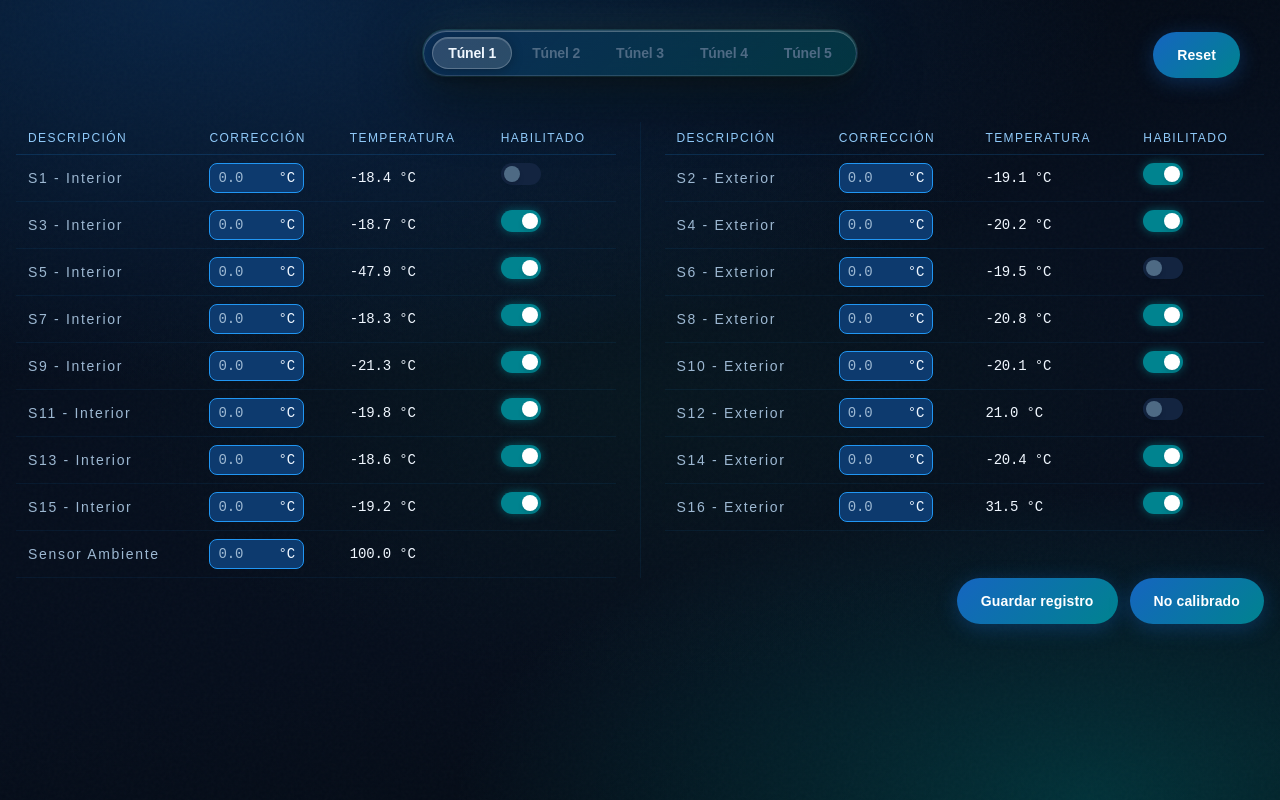
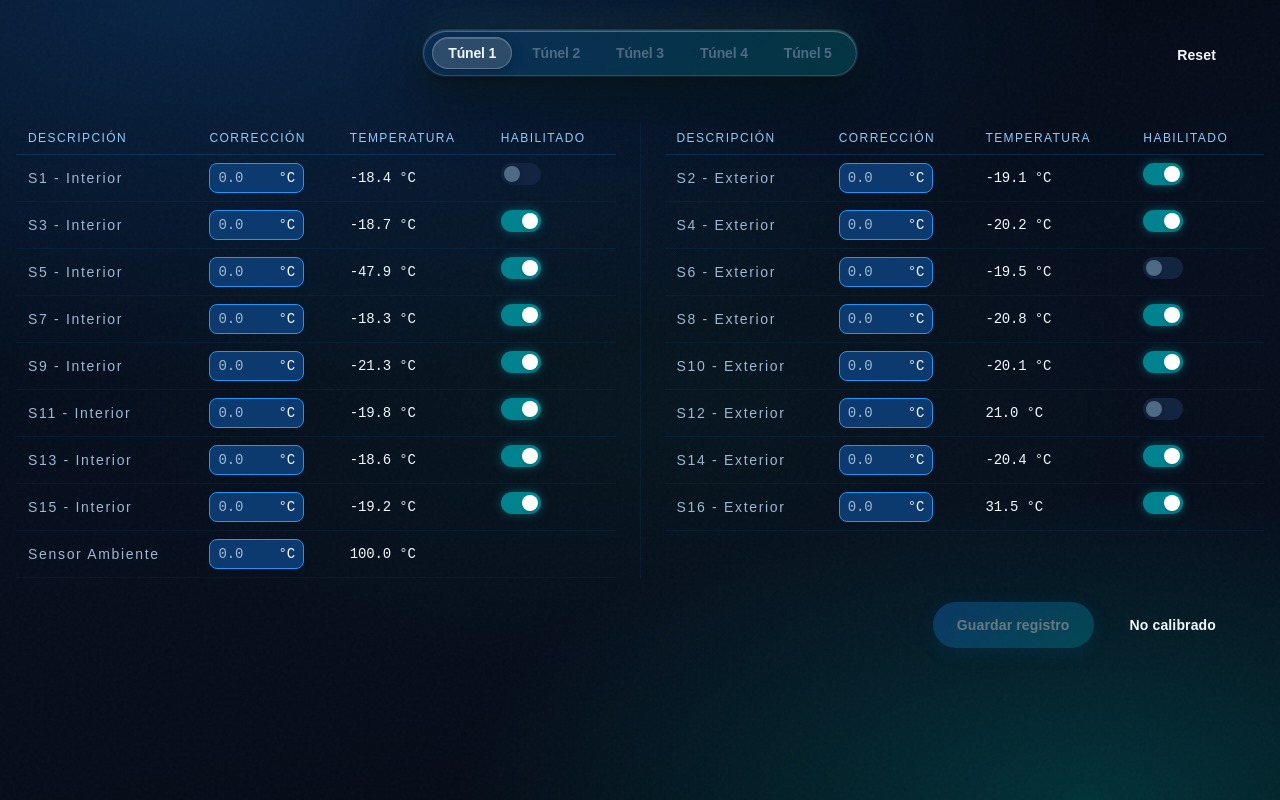
Before and after one commit to palaciosmegan/calibradores-friomamut, a React (Vite) app: page / in a window 1280 px wide. Built offline with nearby package versions, Linux system fonts and the light colour scheme; no server answers.

Commit message:
adding functionality to 'Guardar registro' y 'Reset' buttons

```diff
--- a/src/Viewer.tsx
+++ b/src/Viewer.tsx
@@ -1,10 +1,12 @@
-import { useState } from 'react'
+import { useState, useRef } from 'react'
+import clsx from 'clsx'
 import { Nav } from './ui/Nav'
 import { AMBIENTES } from './config/ambientes.config'
-import { Calibrador } from './ui/Calibrador'
+import { Calibrador, type CalibradorHandle } from './ui/Calibrador'
 
 export const Viewer = () => {
 	const [activeTab, setActiveTab] = useState(AMBIENTES[0].id)
+	const refs = useRef<Record<number, CalibradorHandle | null>>({})
 
 	return (
 		<div className="flex flex-col">
@@ -13,14 +15,20 @@ export const Viewer = () => {
 				activeId={activeTab}
 				onSelect={setActiveTab}
 			/>
-			<button className='absolute right-0 btn btn-primary my-8 mr-10'>Reset</button>
+			<button
+				className='absolute right-0 btn btn-ghost my-8 mr-10'
+				onClick={() => refs.current[activeTab]?.reset()}
+			>
+				Reset
+			</button>
 			<main className="flex-1 pb-[30px] relative">
 				{AMBIENTES.map(a => (
 					<div
 						key={a.id}
-						className={` ${a.id !== activeTab ? 'hidden' : ''}`}
+						className={clsx(a.id !== activeTab && 'hidden')}
 					>
 						<Calibrador
+							ref={el => { refs.current[a.id] = el }}
 							ambienteId={a.id}
 							isActive={a.id === activeTab}
 						/>
--- a/src/ui/Calibrador.tsx
+++ b/src/ui/Calibrador.tsx
@@ -1,78 +1,16 @@
-import { useState, useEffect, memo, useCallback } from 'react'
+import { useState, useEffect, memo, useCallback, useImperativeHandle, forwardRef } from 'react'
 import { MOCK_SENSORES, type SensorMock } from '../mock-data/sensores.mock'
 import { Message } from './Message'
+import { SensorRow } from './SensorRow'
+
+export interface CalibradorHandle {
+	reset: () => void
+}
 
 interface CalibradorProps {
 	ambienteId: number
 	isActive: boolean
 }
-
-const orientationParsed = { INT: 'Interior', EXT: 'Exterior' }
-
-const getDisplayName = (sensor: SensorMock) => {
-	const sensorName = sensor.id.substring(0, 1) === 'T' ? sensor.id.split(' ')[1] : sensor.id
-	if (sensorName.substring(0, 1) === 'S') {
-		return 'S' + sensorName.split('S')[1].replace(/^0+(?!$)/, '') + ' - ' + orientationParsed[sensor.orientation]
-	}
-	return 'Sensor Ambiente'
-}
-
-const Toggle = ({ checked, onChange }: { checked: boolean; onChange: () => void }) => (
-	<button
-		type="button"
-		role="switch"
-		aria-checked={checked}
-		onClick={onChange}
-		className={`relative w-10 h-[22px] rounded-full outline-none transition-all duration-300 focus-visible:ring-2 focus-visible:ring-[var(--color-teal-glow)] focus-visible:ring-offset-2 focus-visible:ring-offset-[var(--color-abyss)] ${
-			checked
-				? 'bg-[var(--color-teal-mid)] shadow-[0_0_10px_rgba(0,131,143,0.6)]'
-				: 'bg-[var(--color-raised)]'
-		}`}
-	>
-		<span className={`absolute top-[3px] left-[3px] w-4 h-4 rounded-full shadow-md transition-transform duration-300 ease-[cubic-bezier(0.34,1.56,0.64,1)] ${
-			checked ? 'translate-x-[18px] bg-white' : 'translate-x-0 bg-[var(--color-text-muted)]'
-		}`} />
-	</button>
-)
-
-interface SensorRowProps {
-	sensor: SensorMock
-	correction: string
-	enabled: boolean
-	onCorrectionChange: (id: string, value: string) => void
-	onEnabledChange: (id: string) => void
-	unidad: string
-}
-
-const SensorRow = memo(({ sensor, correction, enabled, onCorrectionChange, onEnabledChange, unidad }: SensorRowProps) => (
-	<tr className="border-b border-[var(--color-border-subtle)] transition-colors hover:bg-[rgba(33,150,243,0.04)]">
-		<td className="py-2 px-3 text-sm tracking-wider text-[var(--color-text-secondary)]">
-			{getDisplayName(sensor)}
-		</td>
-		<td className="py-2 px-3">
-			<div className="inline-flex items-center gap-1 bg-[#0d3a6e] border border-[var(--color-blue-bright)] rounded-[var(--radius-md)] px-2 py-1 transition-all focus-within:shadow-[0_0_0_3px_rgba(33,150,243,0.25),var(--glow-blue)]">
-				<input
-					type="number"
-					step="0.1"
-					placeholder="0.0"
-					value={correction}
-					onChange={e => onCorrectionChange(sensor.id, e.target.value)}
-					className="w-14 bg-transparent outline-none text-sm font-mono text-[var(--color-text-primary)] placeholder:text-[var(--color-text-secondary)]"
-				/>
-				<span className="text-sm font-mono text-[var(--color-text-primary)] select-none">{unidad}</span>
-			</div>
-		</td>
-		<td className="py-2 px-3 text-sm font-mono text-[var(--color-text-primary)] tabular-nums">
-			{sensor.valor.toFixed(1)} {unidad}
-		</td>
-		<td className="py-2 px-3">
-			{!(sensor.posicion === 101) && (
-			<Toggle checked={enabled} onChange={() => onEnabledChange(sensor.id)} />
-			)}
-		</td>
-	</tr>
-))
-SensorRow.displayName = 'SensorRow'
 
 const SensorTable = ({ sensores, corrections, enabled, onCorrectionChange, onEnabledChange, unidad }: {
 	sensores: SensorMock[]
@@ -110,7 +48,7 @@ const SensorTable = ({ sensores, corrections, enabled, onCorrectionChange, onEna
 	</div>
 )
 
-export const Calibrador = memo(({ ambienteId }: CalibradorProps) => {
+export const Calibrador = memo(forwardRef<CalibradorHandle, CalibradorProps>(({ ambienteId }, ref) => {
 	const [sensores, setSensores] = useState<SensorMock[]>([])
 	const [loaded, setLoaded] = useState(false)
 	const [corrections, setCorrections] = useState<Record<string, string>>({})
@@ -142,9 +80,24 @@ export const Calibrador = memo(({ ambienteId }: CalibradorProps) => {
 		setEnabled(prev => ({ ...prev, [id]: !prev[id] }))
 	}, [])
 
-	// odd posicion + posicion 101 (ambiente) | even posicion only
+	const handleGuardar = useCallback(() => {
+		setSensores(prev => prev.map(s => {
+			const corr = parseFloat(corrections[s.id] ?? '0') || 0
+			return corr !== 0 ? { ...s, valor: +(s.valor - corr).toFixed(1) } : s
+		}))
+		setCorrections({})
+	}, [corrections])
+
+	const handleReset = useCallback(() => {
+		setCorrections({})
+	}, [])
+
+	useImperativeHandle(ref, () => ({ reset: handleReset }), [handleReset])
+
 	const left = sensores.filter(s => s.posicion % 2 !== 0 && s.posicion < 102)
 	const right = sensores.filter(s => s.posicion % 2 === 0 && s.posicion < 101)
+
+	const hasCorrections = Object.values(corrections).some(v => v !== '')
 
 	return (
 		<div className="p-4">
@@ -171,12 +124,21 @@ export const Calibrador = memo(({ ambienteId }: CalibradorProps) => {
 					/>
 				</div>
 			)}
-			<div className="flex gap-3 justify-end">
-				<button className="btn btn-primary">Guardar registro</button>
-				<button className="btn btn-primary">No calibrado</button>
+			<div className="flex gap-3 justify-end mt-6 mr-6">
+				<button
+					type="button"
+					onClick={handleGuardar}
+					disabled={!hasCorrections}
+					className="btn btn-primary"
+				>
+					Guardar registro
+				</button>
+				<button type="button" className="btn btn-danger">
+					No calibrado
+				</button>
 			</div>
 		</div>
 	)
-})
+}))
 
 Calibrador.displayName = 'Calibrador'
--- /dev/null
+++ b/src/ui/SensorRow.tsx
@@ -0,0 +1,72 @@
+import { memo } from "react"
+import type { SensorMock } from "../mock-data/sensores.mock"
+
+interface SensorRowProps {
+  sensor: SensorMock
+  correction: string
+  enabled: boolean
+  onCorrectionChange: (id: string, value: string) => void
+  onEnabledChange: (id: string) => void
+  unidad: string
+}
+
+const orientationParsed = { INT: 'Interior', EXT: 'Exterior' }
+
+const getDisplayName = (sensor: SensorMock) => {
+  const sensorName = sensor.id.substring(0, 1) === 'T' ? sensor.id.split(' ')[1] : sensor.id
+  if (sensorName.substring(0, 1) === 'S') {
+    return 'S' + sensorName.split('S')[1].replace(/^0+(?!$)/, '') + ' - ' + orientationParsed[sensor.orientation]
+  }
+  return 'Sensor Ambiente'
+}
+
+const Toggle = ({ checked, onChange }: { checked: boolean; onChange: () => void }) => (
+  <button
+    type="button"
+    role="switch"
+    aria-checked={checked}
+    onClick={onChange}
+    className={`relative w-10 h-[22px] rounded-full outline-none transition-all duration-300 focus-visible:ring-2 focus-visible:ring-[var(--color-teal-glow)] focus-visible:ring-offset-2 focus-visible:ring-offset-[var(--color-abyss)] ${checked
+      ? 'bg-[var(--color-teal-mid)] shadow-[0_0_10px_rgba(0,131,143,0.6)]'
+      : 'bg-[var(--color-raised)]'
+      }`}
+  >
+    <span className={`absolute top-[3px] left-[3px] w-4 h-4 rounded-full shadow-md transition-transform duration-300 ease-[cubic-bezier(0.34,1.56,0.64,1)] ${checked ? 'translate-x-[18px] bg-white' : 'translate-x-0 bg-[var(--color-text-muted)]'
+      }`} />
+  </button>
+)
+
+export const SensorRow = memo(({ sensor, correction, enabled, onCorrectionChange, onEnabledChange, unidad }: SensorRowProps) => {
+  return (
+    <tr className="border-b border-[var(--color-border-subtle)] transition-colors hover:bg-[rgba(33,150,243,0.04)]">
+      <td className="py-2 px-3 text-sm tracking-wider text-[var(--color-text-secondary)]">
+        <label htmlFor='correction'>
+          {getDisplayName(sensor)}
+        </label>
+      </td>
+      <td className="py-2 px-3">
+        <div className="inline-flex items-center gap-1 bg-[#0d3a6e] border border-[var(--color-blue-bright)] rounded-[var(--radius-md)] px-2 py-1 transition-all focus-within:shadow-[0_0_0_3px_rgba(33,150,243,0.25),var(--glow-blue)]">
+          <input
+            id={correction}
+            type="number"
+            step="0.1"
+            placeholder="0.0"
+            value={correction}
+            onChange={e => onCorrectionChange(sensor.id, e.target.value)}
+            className="w-14 bg-transparent outline-none text-sm font-mono text-[var(--color-text-primary)] placeholder:text-[var(--color-text-secondary)]"
+          />
+          <span className="text-sm font-mono text-[var(--color-text-primary)] select-none">{unidad}</span>
+        </div>
+      </td>
+      <td className="py-2 px-3 text-sm font-mono text-[var(--color-text-primary)] tabular-nums">
+        {sensor.valor.toFixed(1)} {unidad}
+      </td>
+      <td className="py-2 px-3">
+        {!(sensor.posicion === 101) && (
+          <Toggle checked={enabled} onChange={() => onEnabledChange(sensor.id)} />
+        )}
+      </td>
+    </tr>
+  )
+})
+SensorRow.displayName = 'SensorRow'
```
Also changed, not shown: src/mock-data/sensores.mock.ts (+5 -5 lines).
